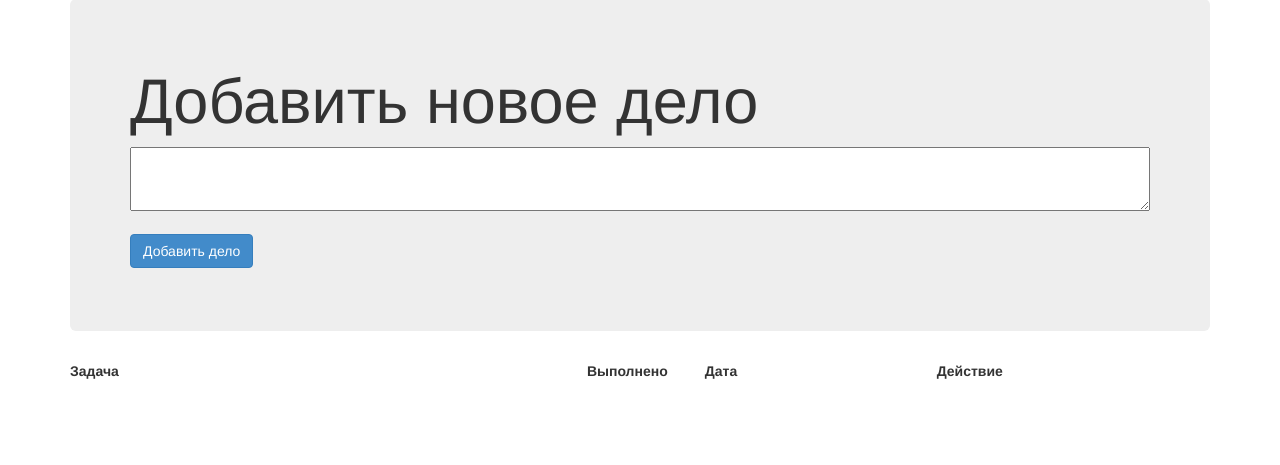
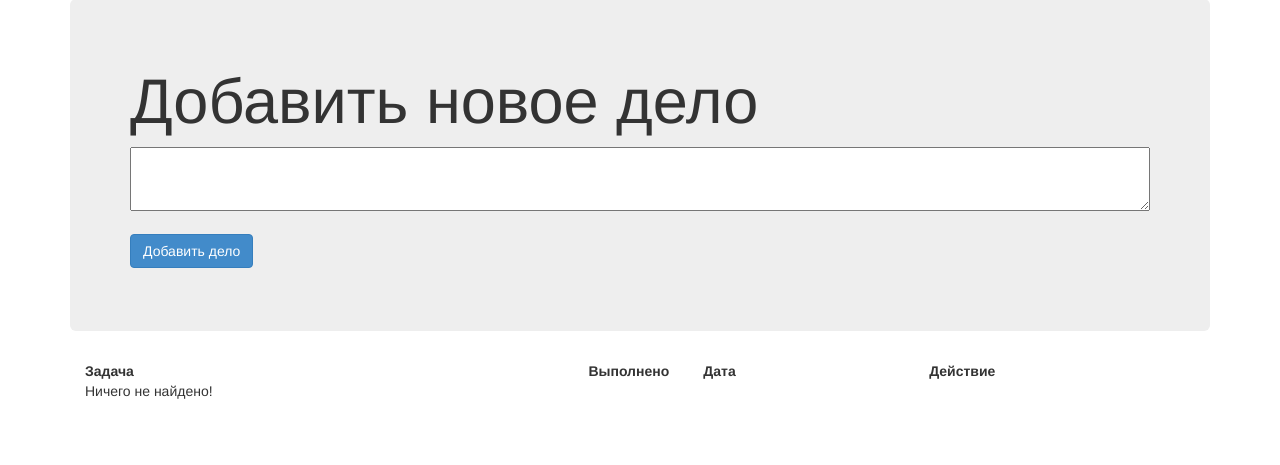
Before and after one commit to decaxp/TODOList, a PHP site: page / in a window 1280 px wide. Shown: the part 47-512 px from the top of the page. Run offline with PHP 8.4, Linux system fonts and the light colour scheme; data comes from the database, SQL or seed files in the repository; some libraries are stand-ins or nearby versions.

Commit message:
SOME CHANGES

```diff
--- a/css/style.css
+++ b/css/style.css
@@ -40,3 +40,12 @@
     font-weight: 500;
     line-height: 1.1;
 }
+#messages{
+	    min-height: 100px;
+
+    margin: 0 0 10px;
+}
+
+#task-header{
+
+}
--- a/gettasks.php
+++ b/gettasks.php
@@ -35,8 +35,24 @@
 
 $host=$_SERVER['HTTP_HOST'];
 $id=test_input($_POST['id']);
-//$id=0;
 $sessionID=test_input($_POST['sid']);
+
+
+$selectCountTask="select count(id) as count from todolist where sessionID=? and id>?";
+
+$stmt = $mysqli->prepare($selectCountTask);
+$stmt->bind_param('si', $sessionID,$id);
+/* выполнение подготовленного запроса */
+$stmt->execute();
+$stmt->bind_result($count);
+$stmt->fetch();
+$stmt->close();
+if ($count==0){
+	echo 0;
+	exit();
+}
+
+
 
 $stmt = $mysqli->prepare($sqlGetTasks);
 $stmt->bind_param('si', $sessionID,$id);
--- a/index.php
+++ b/index.php
@@ -60,8 +60,8 @@
 		</form>
       </div>
 
-      <div id="messages"	  class="row marketing">
-        <div class="col-lg-12">
+      <div id="messages"	  class=" row marketing">
+        <div id="task-header" class="col-lg-12">
 			<span class="wid45"><b>Задача</b></span>
 			<span class="wid10"><b>Выполнено</b></span>
 			<span class="wid20"><b>Дата</b></span>
@@ -142,6 +142,12 @@
 					console.log('type='+type.toString());
 					if (type==1){
 						$('#task-text-id'+inputID).parent().parent().remove();
+						if (('.task').length==0){
+
+
+							var str='<div class=" task col-lg-12">Ничего не найдено!</div>';
+							$('#messages').append(str);
+						}
 					}
 
 
@@ -165,6 +171,17 @@
             data: data,
             success: function(responseData, textStatus, jqXHR) {
 				console.log(responseData);
+				if (responseData==0){
+					var str="";
+					str+='<div class=" task col-lg-12">Ничего не найдено!</div>';
+					$('#messages').append(str);
+
+				}else{
+
+
+
+
+					console.log(responseData);
 					var obj=JSON.parse(responseData);
 					var str="";
 					var checked='';
@@ -175,7 +192,7 @@
 							isDone="done";
 						}
 
-					str+='<div class=" task col-lg-12">';
+						str+='<div class=" task task2 col-lg-12">';
 							str+='<span class="wid45"><textarea id="task-text-id'+i+'" class="task-text '+isDone+'">'+obj[key][0]+'</textarea></span>';
 							if (obj[key][1]==1) checked="checked";
 							else checked="";
@@ -199,6 +216,7 @@
 						i++;
 					}
 					$('#messages').append(str);
+				}
             },
             error: function(jqXHR, textStatus, errorThrown) {
                 console.log(errorThrown);
```
Lines whose indentation alone changed are shown as unchanged.
